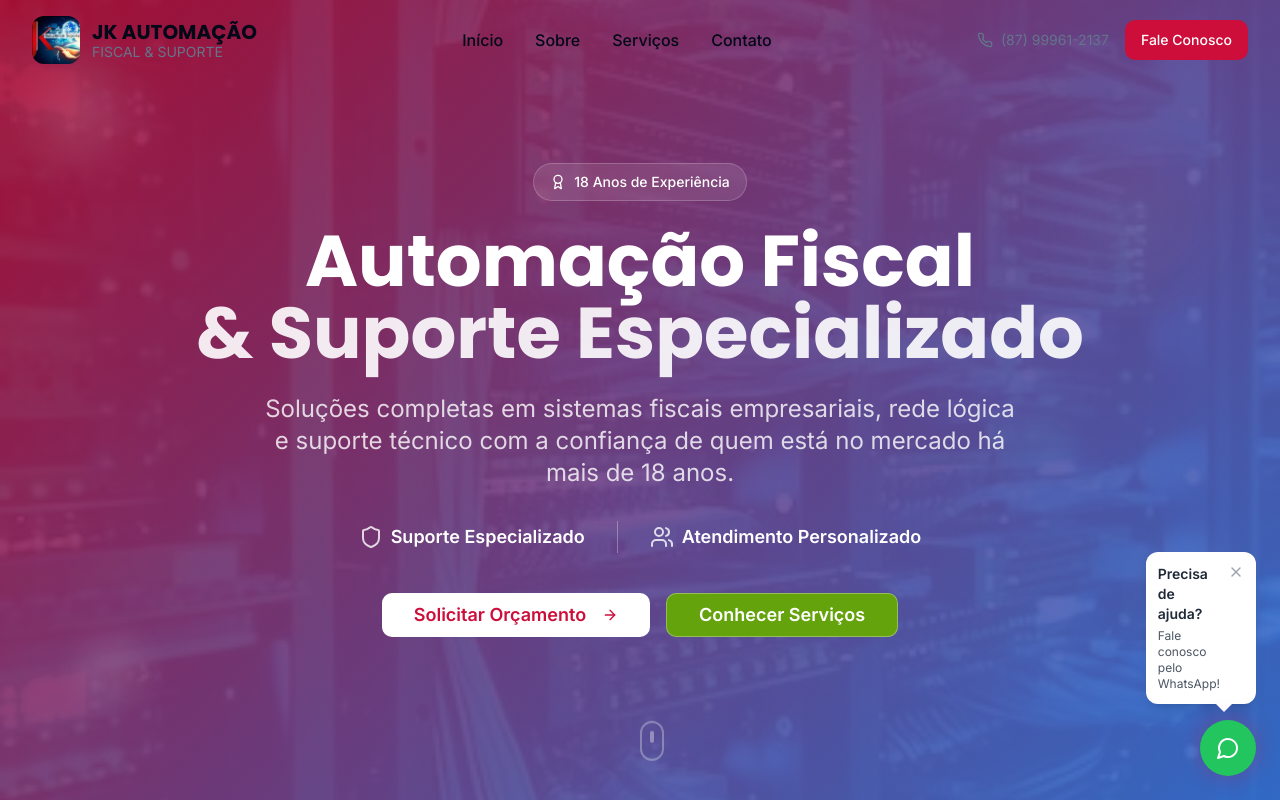
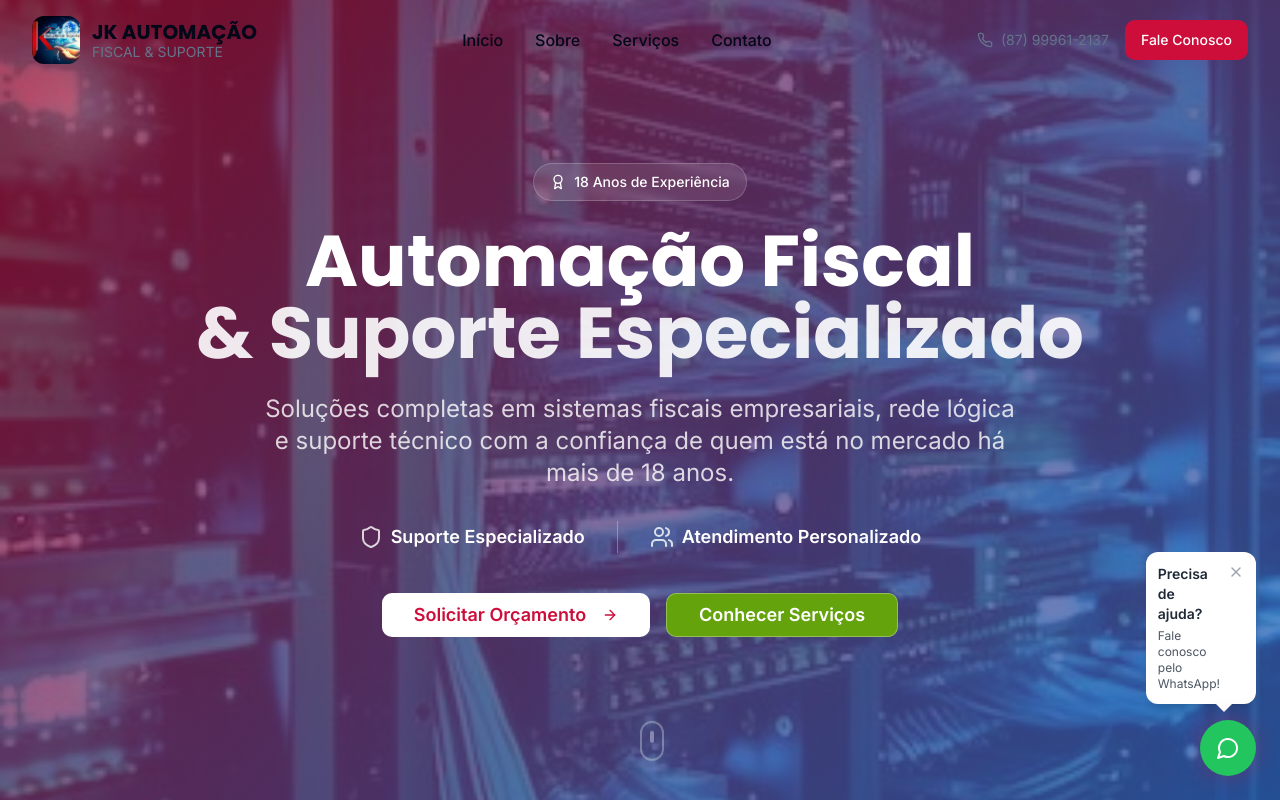
Before and after one commit to DevZipMateus/jk-fiscal-digital-hub, a React (Vite) app: page / in a window 1280 px wide. Shown: the top 800 px of the page. Built offline with nearby package versions, Linux system fonts and the light colour scheme.

Commit message:
Refine hero section overlay
Ajusta a opacidade do gradiente sobre a imagem de fundo da seção Hero para melhorar a legibilidade do texto.

```diff
--- a/src/components/Hero.tsx
+++ b/src/components/Hero.tsx
@@ -13,8 +13,8 @@ const Hero = () => {
           alt="Tecnologia Background"
           className="w-full h-full object-cover"
         />
-        <div className="absolute inset-0 bg-black/60"></div>
-        <div className="absolute inset-0 bg-hero-gradient opacity-80"></div>
+        <div className="absolute inset-0 bg-black/40"></div>
+        <div className="absolute inset-0 bg-hero-gradient opacity-60"></div>
       </div>
 
       {/* Animated Background Elements */}
```
